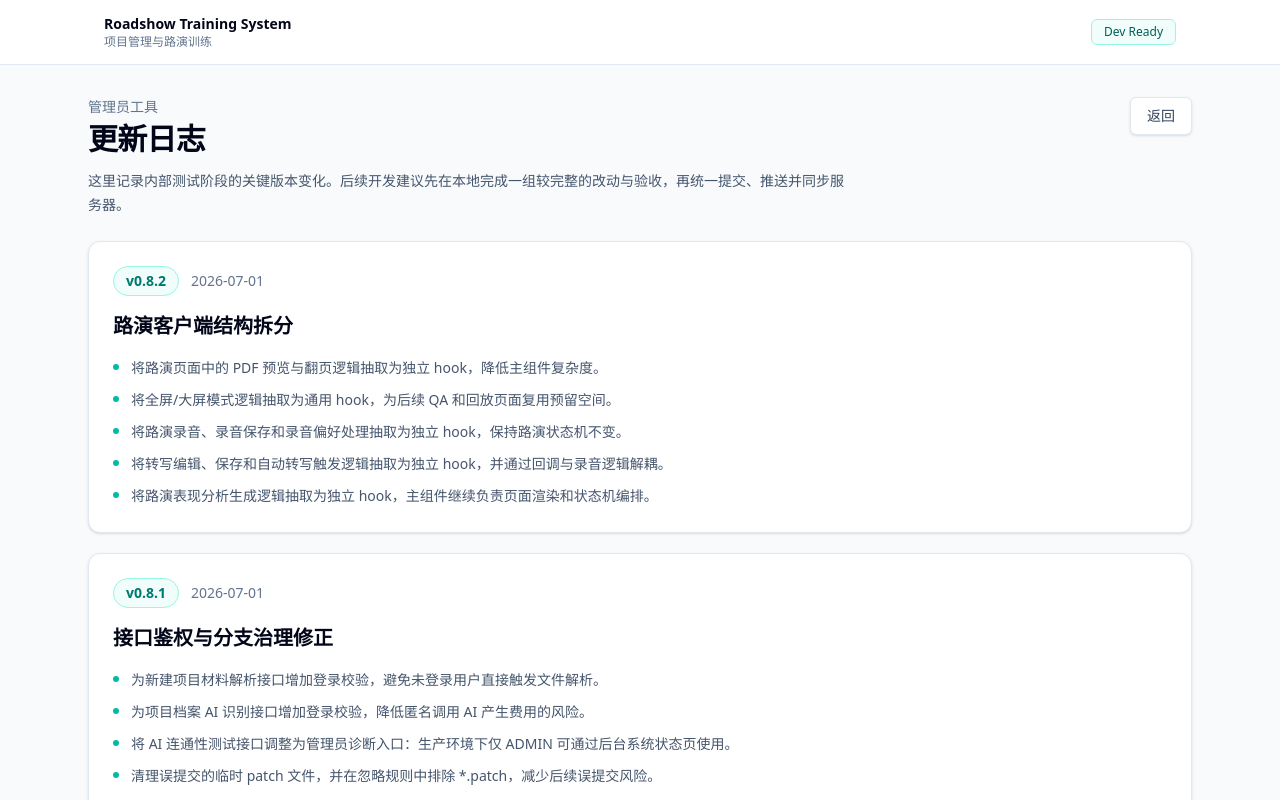
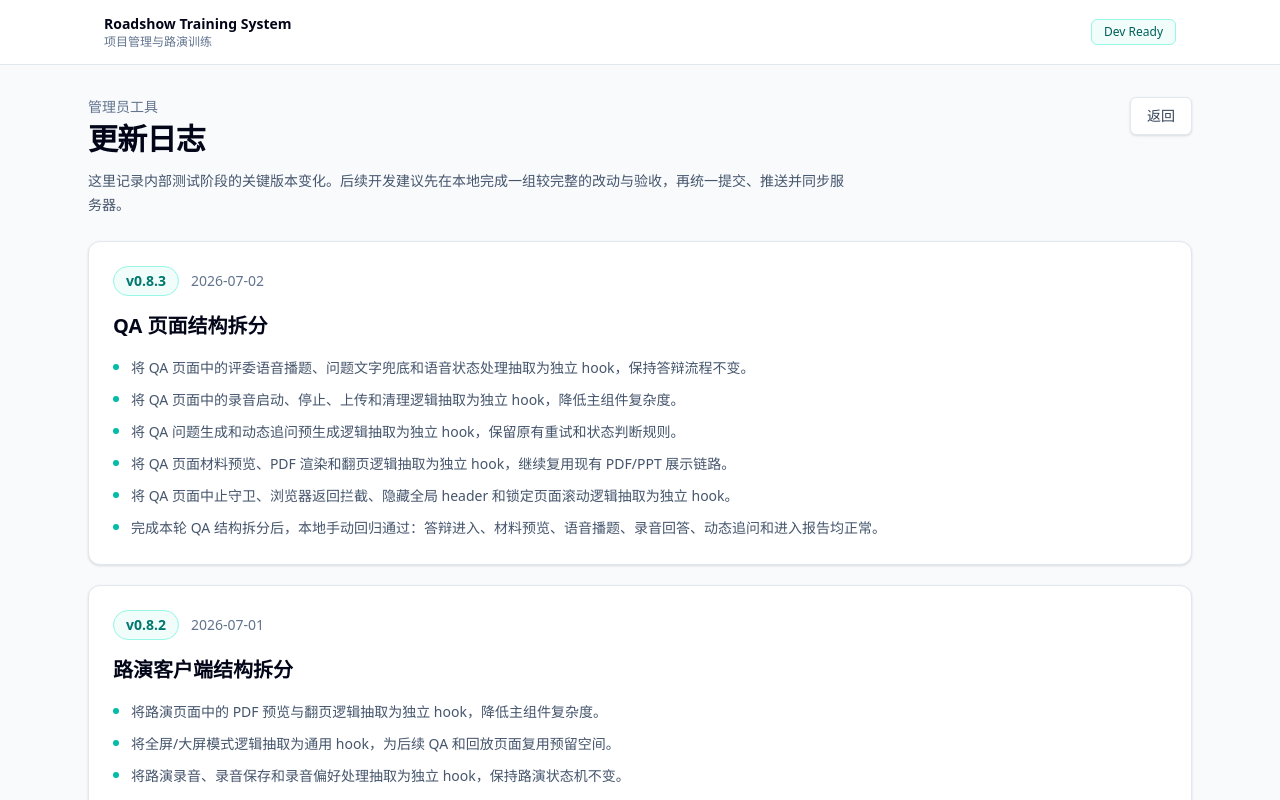
Before and after one commit to MarquezWang/roadshow-training-system, a Next.js app: page /changelog in a window 1280 px wide. Shown: the top 800 px of the page. Built offline with nearby package versions, Linux system fonts and the light colour scheme; no server answers.

Commit message:
docs: record qa refactor and remaining split targets

```diff
--- a/app/changelog/page.tsx
+++ b/app/changelog/page.tsx
@@ -1,6 +1,19 @@
 import Link from "next/link";
 
 const changelogItems = [
+  {
+    version: "v0.8.3",
+    date: "2026-07-02",
+    title: "QA 页面结构拆分",
+    items: [
+      "将 QA 页面中的评委语音播题、问题文字兜底和语音状态处理抽取为独立 hook，保持答辩流程不变。",
+      "将 QA 页面中的录音启动、停止、上传和清理逻辑抽取为独立 hook，降低主组件复杂度。",
+      "将 QA 问题生成和动态追问预生成逻辑抽取为独立 hook，保留原有重试和状态判断规则。",
+      "将 QA 页面材料预览、PDF 渲染和翻页逻辑抽取为独立 hook，继续复用现有 PDF/PPT 展示链路。",
+      "将 QA 页面中止守卫、浏览器返回拦截、隐藏全局 header 和锁定页面滚动逻辑抽取为独立 hook。",
+      "完成本轮 QA 结构拆分后，本地手动回归通过：答辩进入、材料预览、语音播题、录音回答、动态追问和进入报告均正常。",
+    ],
+  },
   {
     version: "v0.8.2",
     date: "2026-07-01",
```
Also changed, not shown: 2 other files (tests, documents, lock files or other folders).
